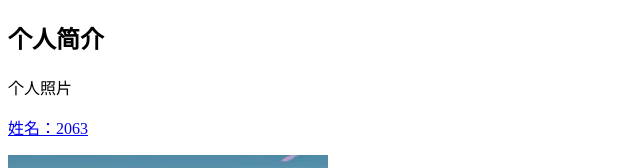
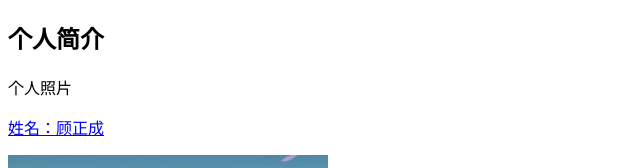
Before and after one commit to gaodaren/kkk.github.io, a plain HTML site: page index.html in a window 1280 px wide. Shown: the top 168 px of the page, 0-640 px from the left. Drawn offline with Linux system fonts and the light colour scheme.

Commit message:
Update index.html

```diff
--- a/index.html
+++ b/index.html
@@ -8,7 +8,7 @@
   <h2>个人简介</h2>
   <p>个人照片</p>
   <p>
-    <a href="https://space.bilibili.com/28655302/?spm_id_from=333.999.0.0" title="369">姓名：2063</a>
+    <a href="https://space.bilibili.com/28655302/?spm_id_from=333.999.0.0" title="369">姓名：顾正成</a>
   </p>
   <img src="369.jpg" width="320" height="200">
   <h2>个人经历</h2>
```
